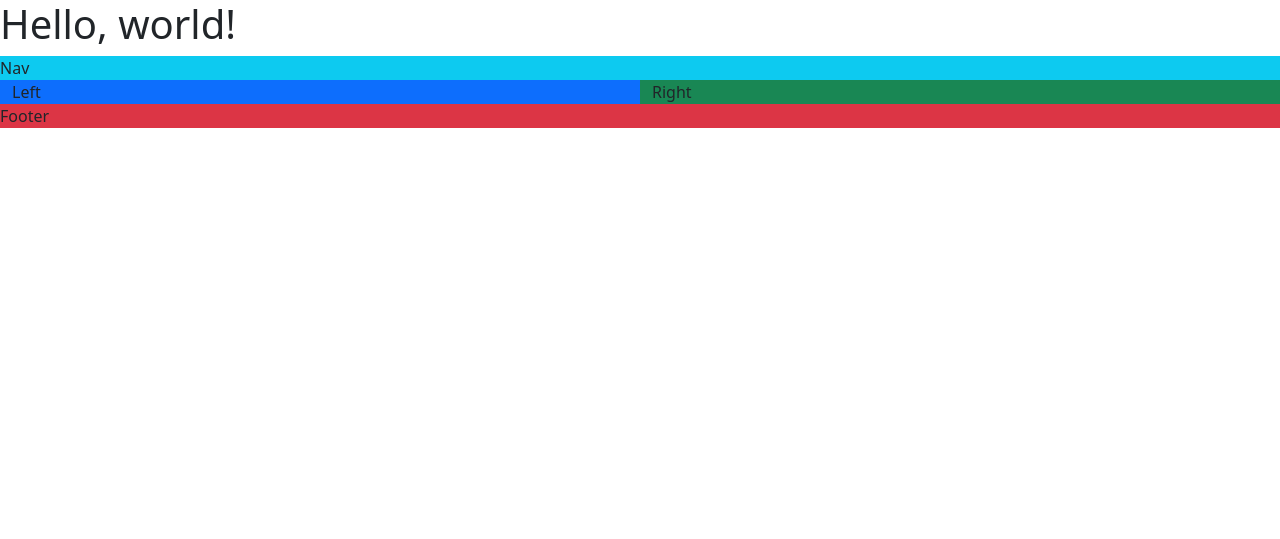
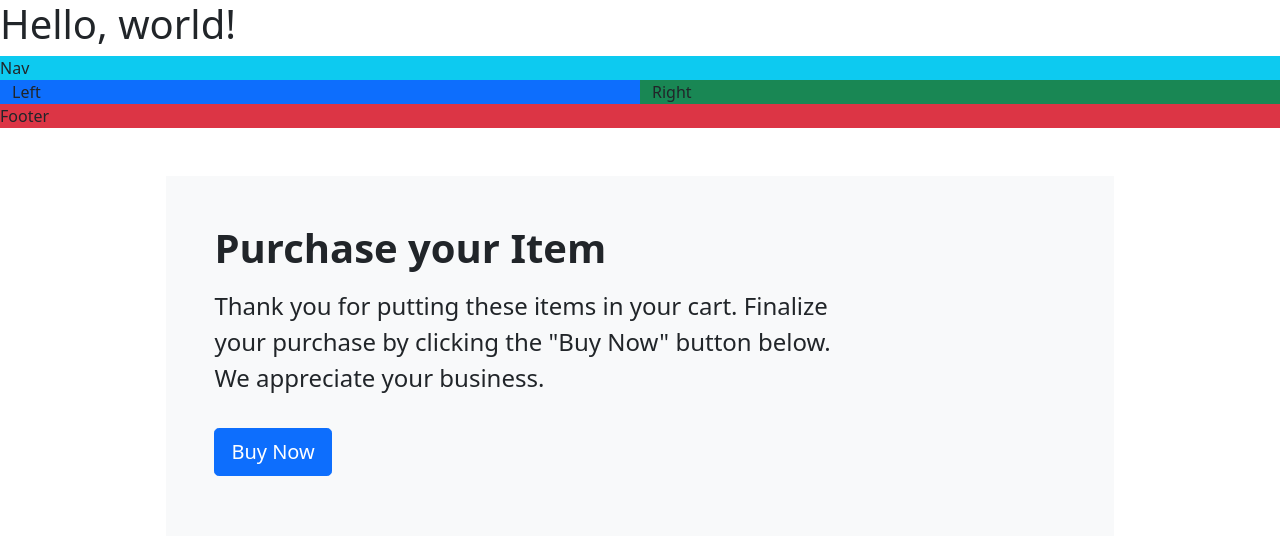
Before and after one commit to laninacastro/collab-practice, a plain HTML site: page index.html in a window 1280 px wide. Drawn offline with nearby package versions, Linux system fonts and the light colour scheme.

Commit message:
Recreated the Jumbotron through the utitlites of Bootstrap

```diff
--- a/css/stylesheet.css
+++ b/css/stylesheet.css
@@ -0,0 +1,3 @@
+#jumbo {
+    margin-left: 13vw;
+}
--- a/index.html
+++ b/index.html
@@ -21,6 +21,18 @@
               <footer class="row col bg-danger">Footer</footer>
             </section>
 
+            <br>
+            <br>
+
+            <div class="jumbotron  bg-light  " style="width: 74vw; height: 45vh;" id="jumbo">
+
+              <h1 class="ps-5  pt-5 fw-bold">Purchase your Item</h1>
+
+              <p class="ps-5  pt-2  fs-4  ">Thank you for putting these items in your cart. Finalize <br> your purchase by clicking the "Buy Now" button below. <br> We appreciate your business.</p>
+
+              <button type="button" class="ms-5 mt-3 btn btn-primary btn-lg">Buy Now</button>
+
+            </div>
 
 
 
```
